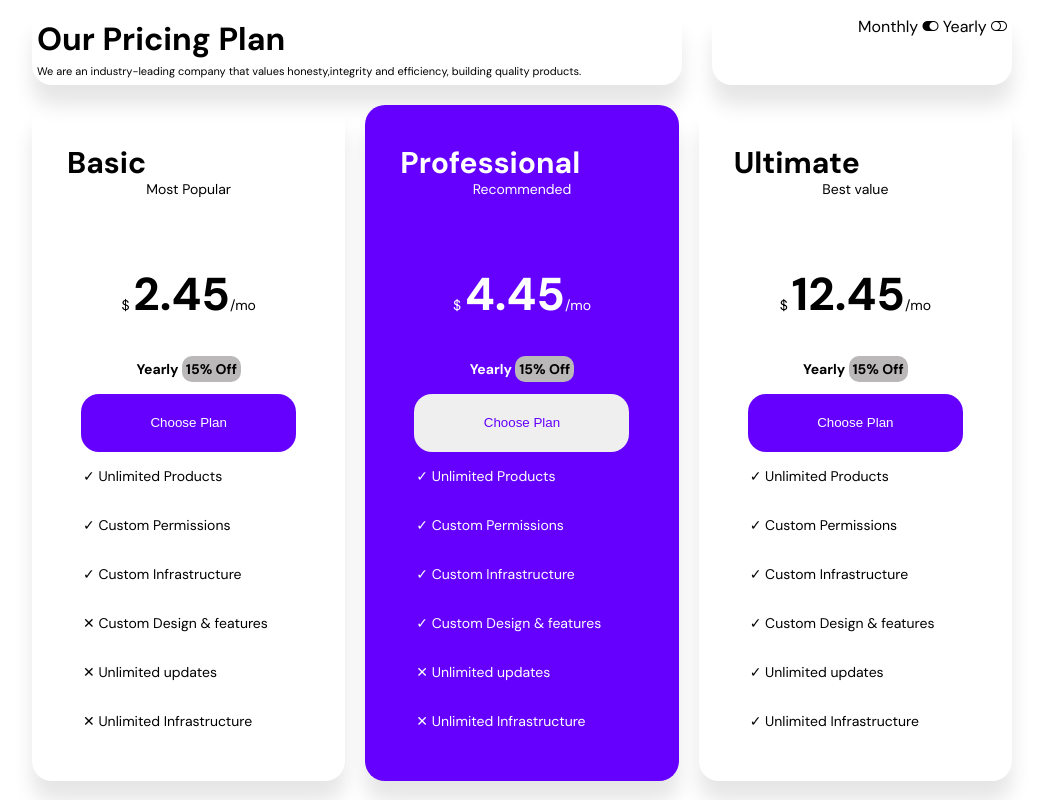
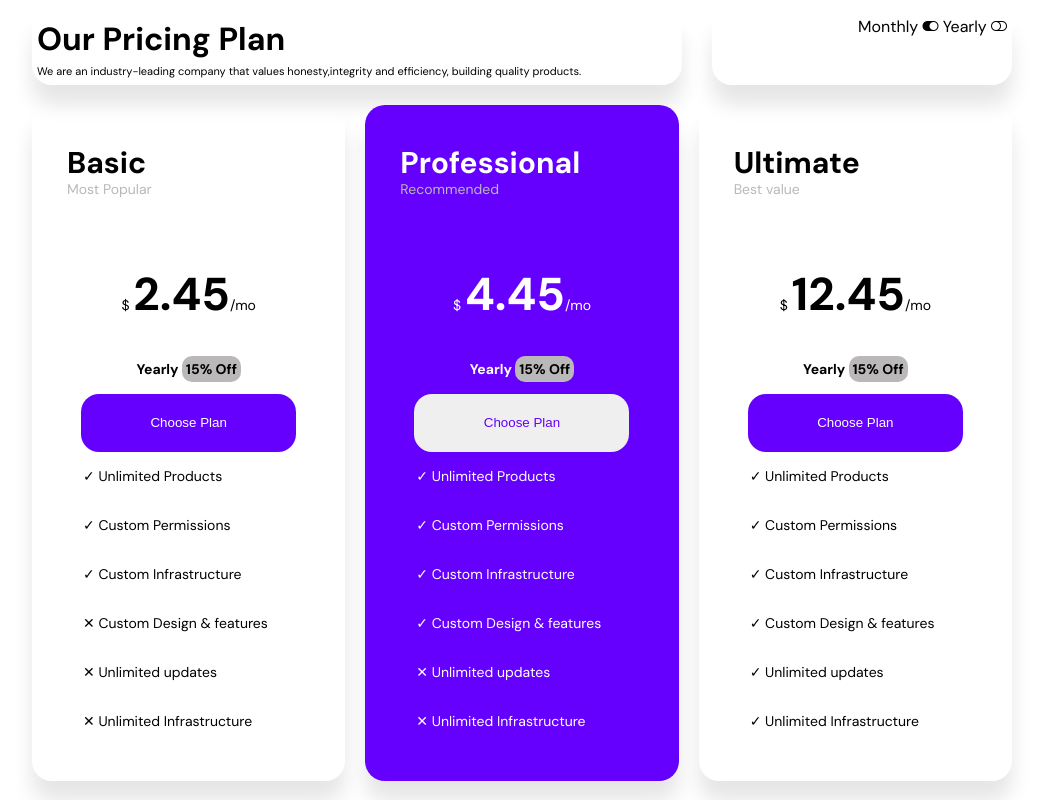
Before and after one commit to francescoguttuso/htmlcss-pricing-plan, a plain HTML site: page index.html in a window 1280 px wide. Shown: the whole page, without its empty margins (118-1161 px from the left). Drawn offline with nearby package versions, Linux system fonts and the light colour scheme; a web font is replaced by a local one.

Commit message:
Change paragraph class from 'category' to 'valore'

```diff
--- a/index.html
+++ b/index.html
@@ -39,7 +39,7 @@
     <div class="container flex-columns2">
         <div class="box">
             <h2>Basic</h2>
-            <p class="category"> Most Popular</p>
+            <p class="valore"> Most Popular</p>
             <div class="price">$ <strong>2.45</strong>/mo</div>
             <p class="special-offers">Yearly <span>15% Off</span></p>
             <button class="plan violet">Choose Plan</button>
@@ -55,7 +55,7 @@
         </div>
         <div class="box violet">
             <h2>Professional</h2>
-            <p>Recommended</p>
+            <p class="valore">Recommended</p>
             <div class="price">$ <strong>4.45</strong>/mo</div>
             <p class="special-offers">Yearly <span>15% Off</span></p>
             <button class="plan">Choose Plan</button>
@@ -70,7 +70,7 @@
         </div>
         <div class="box">
             <h2>Ultimate</h2>
-            <p>Best value</p>
+            <p class="valore">Best value</p>
             <div class="price">$ <strong>12.45</strong>/mo</div>
             <p class="special-offers">Yearly <span>15% Off</span></p>
             <button class="plan violet">Choose Plan</button>
```
